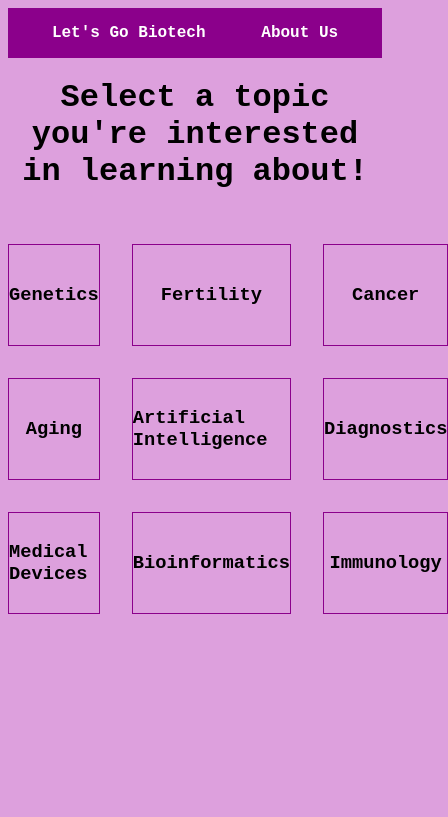
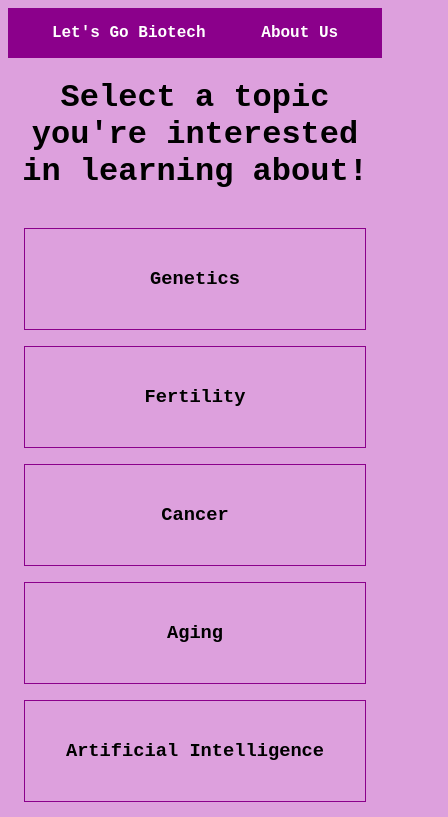
Before and after one commit to rohanrobinson/lgb, a Next.js app: page / in a window 390 px wide. Shown: the top 817 px of the page, 448 px wide, since content can reach past the window. Built offline with nearby package versions, Linux system fonts and the light colour scheme.

Commit message:
topic list in vert column on mobile view

```diff
--- a/src/styles/globals.css
+++ b/src/styles/globals.css
@@ -25,6 +25,15 @@ body {
     max-width: 900px;
     margin: 0 auto;
     padding: 2rem 0;
+  }
+
+  /* Add media query for mobile screens */
+  @media screen and (max-width: 768px) {
+    .topicsGrid {
+        grid-template-columns: 1fr;
+        padding: 1rem;
+        gap: 1rem;
+    }
   }
 
   .topicTile:hover {
```
